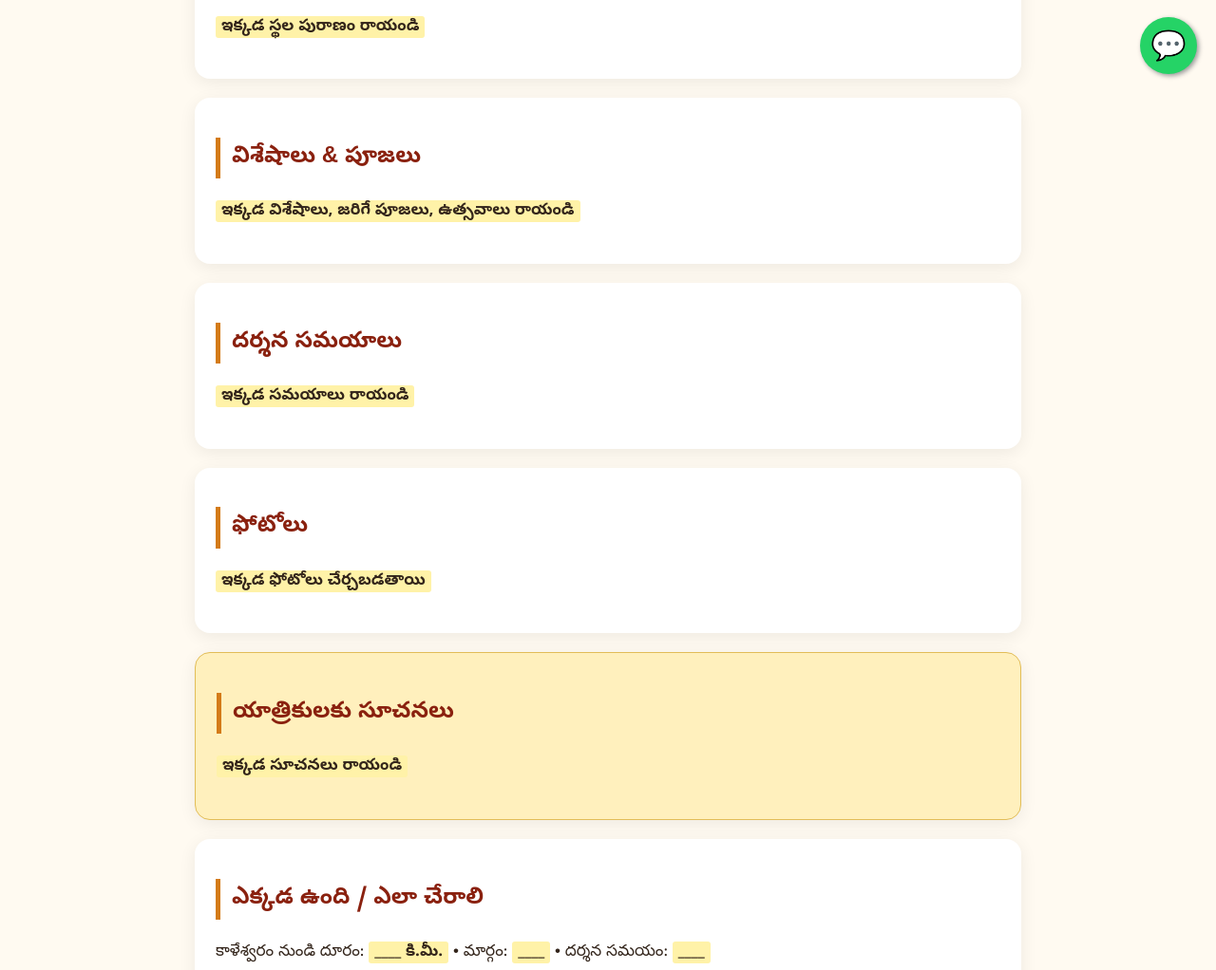
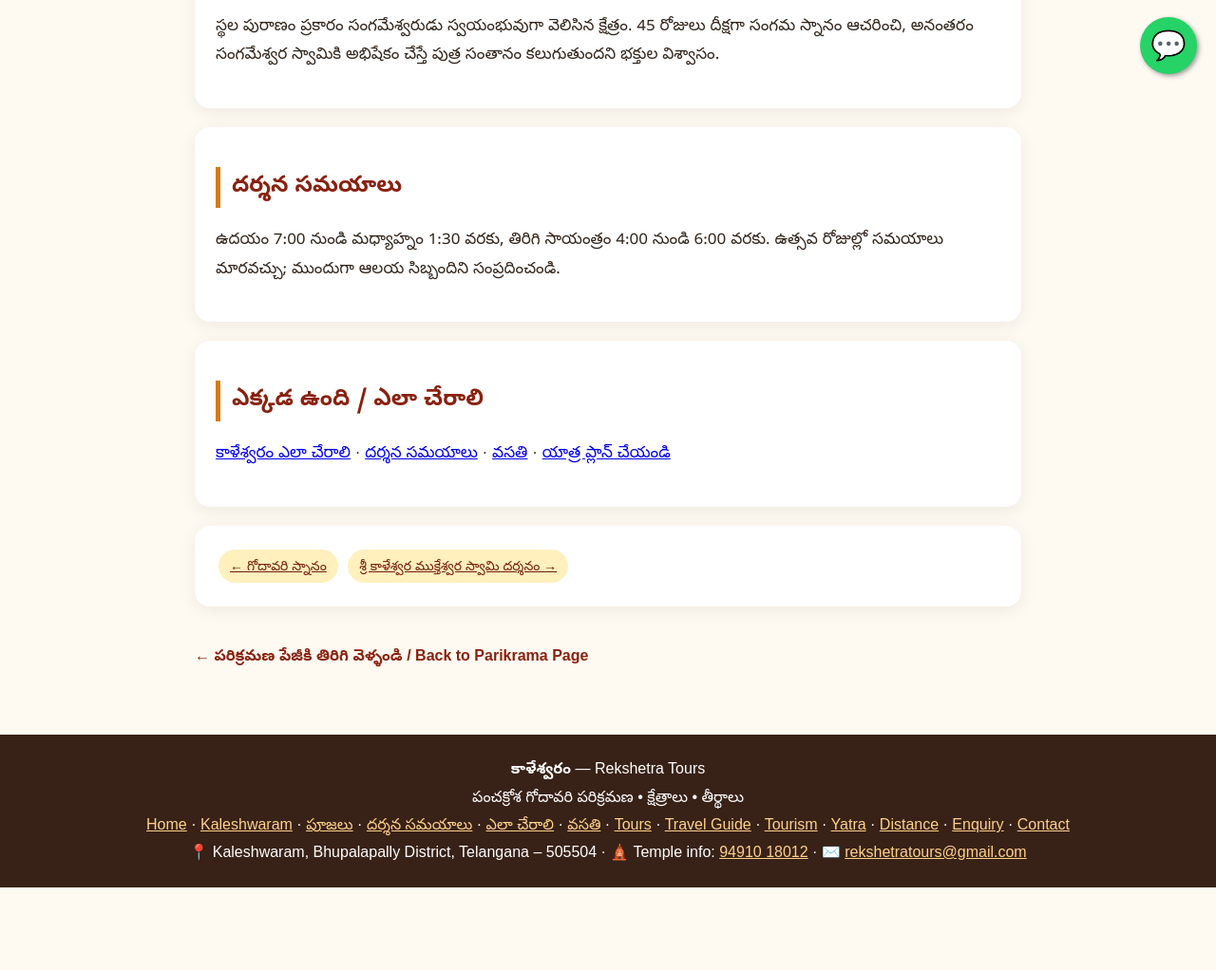
Before and after one commit to rekshetratours/REKSHETRATOURS.GitHub.io, a plain HTML site: page sangameshwara-eleshwaram.html in a window 1280 px wide. Shown: the part 702-1724 px from the top of the page at 95% size. After the commit the page ends 1637 px from the top, so only its background shows below. Drawn offline with Linux system fonts and the light colour scheme.

Commit message:
Add files via upload

```diff
--- a/sangameshwara-eleshwaram.html
+++ b/sangameshwara-eleshwaram.html
@@ -53,16 +53,12 @@ footer a{color:#ffd28a}
 <div><span class="tag">పరిక్రమణ క్రమ సంఖ్య: 2</span> <span class="tag">వర్గం: పంచక్రోశ క్షేత్రం</span></div>
 <h2 class="te">స్థల పురాణం / చరిత్ర</h2>
 <p class="te"><b>సంగమేశ్వరుడు – కాళేశ్వరం</b> — కాళేశ్వరంలో నదుల సంగమ ప్రాంతంలో కొలువైన సంగమేశ్వర స్వామి క్షేత్రం. పరిక్రమణలో సంగమ స్నానం తరువాత సంగమేశ్వర దర్శనం చేసుకుంటారు. ఇది కాళేశ్వరం పంచక్రోశ గోదావరి పరిక్రమణలో దర్శించే క్షేత్రాలలో ఒకటి. కాళేశ్వర ఖండం ప్రకారం పంచక్రోశ పరిక్రమణలో భక్తులు యమకుండంలో స్నానం చేసి, ఆది ముక్తేశ్వరుడిని దర్శించి, సంగమ స్నానమాచరించి, సంగమేశ్వర, ముక్తేశ్వర దర్శనాల తరువాత మార్గంలోని వివిధ క్షేత్రాలను, తీర్థాలను దర్శించి, ముక్తీశ్వరుని సన్నిధిలో పరిక్రమణను పూర్తి చేసేవారు. ఈ మార్గంలో గోదావరి నది పొక్కురు నుండి చెన్నూరు వరకు పంచక్రోశాల దూరం ప్రవహిస్తుంది. ఈ క్షేత్రం యొక్క స్థల పురాణం, విశేషాలు, పూజా వివరాలు త్వరలో ఈ పేజీలో చేర్చబడతాయి.</p>
-<p class="te"><span style="background:#FFF2A8;padding:0 6px;border-radius:3px;font-weight:600">ఇక్కడ స్థల పురాణం రాయండి</span></p>
+<p class="te">స్థల పురాణం ప్రకారం సంగమేశ్వరుడు స్వయంభువుగా వెలిసిన క్షేత్రం. 45 రోజులు దీక్షగా సంగమ స్నానం ఆచరించి, అనంతరం సంగమేశ్వర స్వామికి అభిషేకం చేస్తే పుత్ర సంతానం కలుగుతుందని భక్తుల విశ్వాసం.</p>
 </section>
 
-<section><h2 class="te">విశేషాలు & పూజలు</h2><p class="te"><span style="background:#FFF2A8;padding:0 6px;border-radius:3px;font-weight:600">ఇక్కడ విశేషాలు, జరిగే పూజలు, ఉత్సవాలు రాయండి</span></p></section>
-<section><h2 class="te">దర్శన సమయాలు</h2><p class="te"><span style="background:#FFF2A8;padding:0 6px;border-radius:3px;font-weight:600">ఇక్కడ సమయాలు రాయండి</span></p></section>
-<section><h2 class="te">ఫోటోలు</h2><p class="te"><span style="background:#FFF2A8;padding:0 6px;border-radius:3px;font-weight:600">ఇక్కడ ఫోటోలు చేర్చబడతాయి</span></p></section>
-<section class="highlight"><h2 class="te">యాత్రికులకు సూచనలు</h2><p class="te"><span style="background:#FFF2A8;padding:0 6px;border-radius:3px;font-weight:600">ఇక్కడ సూచనలు రాయండి</span></p></section>
+<section><h2 class="te">దర్శన సమయాలు</h2><p class="te">ఉదయం 7:00 నుండి మధ్యాహ్నం 1:30 వరకు, తిరిగి సాయంత్రం 4:00 నుండి 6:00 వరకు. ఉత్సవ రోజుల్లో సమయాలు మారవచ్చు; ముందుగా ఆలయ సిబ్బందిని సంప్రదించండి.</p></section>
 <section>
 <h2 class="te">ఎక్కడ ఉంది / ఎలా చేరాలి</h2>
-<p class="te">కాళేశ్వరం నుండి దూరం: <span style="background:#FFF2A8;padding:0 6px;border-radius:3px;font-weight:600">____ కి.మీ.</span> • మార్గం: <span style="background:#FFF2A8;padding:0 6px;border-radius:3px;font-weight:600">____</span> • దర్శన సమయం: <span style="background:#FFF2A8;padding:0 6px;border-radius:3px;font-weight:600">____</span></p>
 <p class="te"><a href="how-to-reach.html">కాళేశ్వరం ఎలా చేరాలి</a> · <a href="timings.html">దర్శన సమయాలు</a> · <a href="stay.html">వసతి</a> · <a href="plan.html">యాత్ర ప్లాన్ చేయండి</a></p>
 </section>
 <section><div><a class="tag" href="godavari-snanam.html">← గోదావరి స్నానం</a> <a class="tag" href="sri-kaleshwara-muktheeshwara-swamy.html">శ్రీ కాళేశ్వర ముక్తేశ్వర స్వామి దర్శనం →</a></div></section>
```
